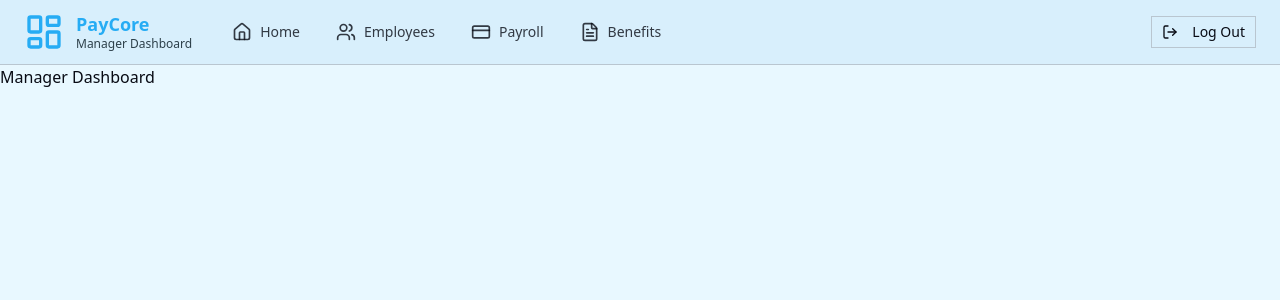
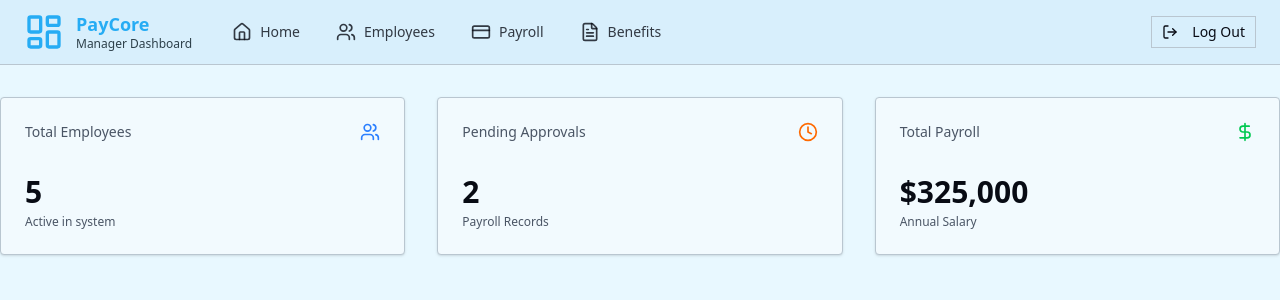
Before and after one commit to SamuelIVX/paycore, a Next.js app: page /manager/dashboard in a window 1280 px wide. Shown: the top 300 px of the page. Built offline with nearby package versions, Linux system fonts and the light colour scheme.

Commit message:
feat: Added stat cards to the manager homepage. (#5)
* feat: Added stat cards for the manager homepage.
These cards display the total amount of employees, pending payroll approvals, and the total payroll of the manager.

* fix: Imported ReactNode within the stat-card types file.

```diff
--- a/app/manager/dashboard/page.tsx
+++ b/app/manager/dashboard/page.tsx
@@ -1,8 +1,9 @@
+import ManagerStatCards from "../stat-cards/cards"
 
 export default function ManagerDashboardPage() {
     return (
-        <div>
-            <h1>Manager Dashboard</h1>
+        <div className="container mx-auto py-4">
+            <ManagerStatCards />
         </div>
     )
 }
--- /dev/null
+++ b/app/manager/stat-cards/cards.tsx
@@ -0,0 +1,50 @@
+import { Card, CardHeader, CardTitle, CardContent } from "@/components/ui/card";
+import { ManagerStatCardProps } from "./types";
+import { Users, Clock, DollarSign } from "lucide-react";
+
+export function ManagerStatCard({ title, icon, value, description }: ManagerStatCardProps) {
+    return (
+        <Card>
+
+            <CardHeader className="flex flex-row items-center justify-between pb-2 rounded-lg">
+                <CardTitle className="text-sm font-medium text-gray-600">{title}</CardTitle>
+                {icon}
+            </CardHeader>
+
+            <CardContent>
+                <div className="text-3xl font-bold">{value}</div>
+                <p className="text-xs text-gray-600 mt-1">{description}</p>
+            </CardContent>
+
+        </Card>
+    )
+}
+
+export default function ManagerStatCards() {
+    return (
+        <div className="grid grid-cols-1 md:grid-cols-3 gap-8 mb-8 mt-4">
+
+            <ManagerStatCard
+                title="Total Employees"
+                icon={<Users className="text-blue-500 h-5 w-5" />}
+                value="5"
+                description="Active in system"
+            />
+
+            <ManagerStatCard
+                title="Pending Approvals"
+                icon={<Clock className="text-orange-500 h-5 w-5" />}
+                value="2"
+                description="Payroll Records"
+            />
+
+            <ManagerStatCard
+                title="Total Payroll"
+                icon={<DollarSign className="text-green-500 h-5 w-5" />}
+                value="$325,000"
+                description="Annual Salary"
+            />
+
+        </div>
+    )
+}
--- /dev/null
+++ b/app/manager/stat-cards/types.ts
@@ -0,0 +1,8 @@
+import type { ReactNode } from "react";
+
+export interface ManagerStatCardProps {
+    title: string;
+    icon?: ReactNode;
+    value: string | number;
+    description?: string;
+}
```
